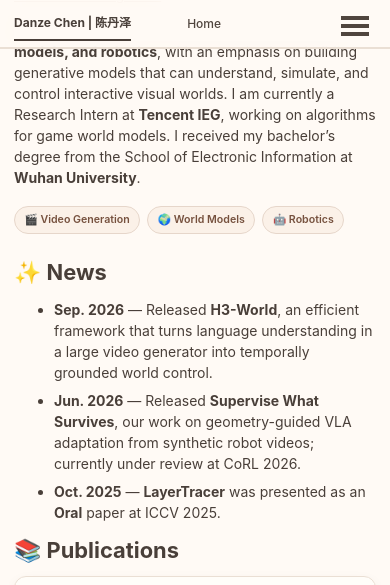
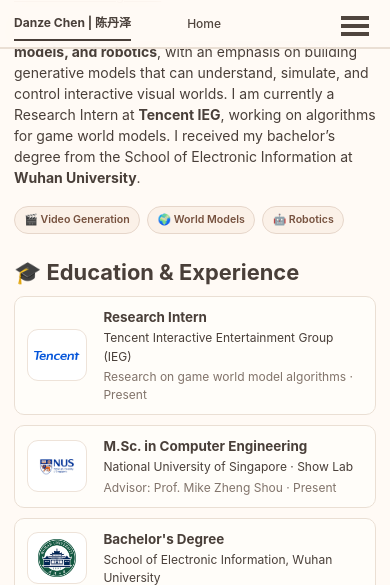
Before and after one commit to Danzer1xxxxChan/Danzer1xxxxChan.github.io, a Jekyll site: the page built from _pages/about.md, in a window 390 px wide and 1400 px high, scrolled down 227 px, cut to the strip 0-585 px from the top of the window. Built offline with Jekyll 4.4.1, drawn with Linux system fonts in a browser that asks for light colours; a style sheet for code colours, icons or effects is not loaded; some of the changed text lies outside the part shown.

Commit message:
Reorder experience section and align organization logos

```diff
--- a/_pages/about.md
+++ b/_pages/about.md
@@ -21,23 +21,6 @@ My research focuses on **video generation, world models, and robotics**, with an
   <span>🤖 Robotics</span>
 </div>
 
-✨ News
-======
-
-- **Sep. 2026** — Released **H3-World**, an efficient framework that turns language understanding in a large video generator into temporally grounded world control.
-- **Jun. 2026** — Released **Supervise What Survives**, our work on geometry-guided VLA adaptation from synthetic robot videos; currently under review at CoRL 2026.
-- **Oct. 2025** — **LayerTracer** was presented as an **Oral** paper at ICCV 2025.
-
-📚 Publications
-======
-
-{% assign selected_publications = site.publications | sort: "selected_rank" %}
-{% for post in selected_publications %}
-  {% include publication-card.html post=post %}
-{% endfor %}
-
-<p class="section-more"><a href="/publications/">View the full publication list →</a></p>
-
 🎓 Education & Experience
 ======
 
@@ -53,7 +36,7 @@ My research focuses on **video generation, world models, and robotics**, with an
     </div>
   </div>
   <div class="timeline-item">
-    <div class="timeline-logo timeline-logo--wide">
+    <div class="timeline-logo">
       <img src="/images/organizations/nus.jpg" alt="National University of Singapore logo">
     </div>
     <div class="timeline-content">
@@ -73,6 +56,23 @@ My research focuses on **video generation, world models, and robotics**, with an
   </div>
 </div>
 
+✨ News
+======
+
+- **Sep. 2026** — Released **H3-World**, an efficient framework that turns language understanding in a large video generator into temporally grounded world control.
+- **Jun. 2026** — Released **Supervise What Survives**, our work on geometry-guided VLA adaptation from synthetic robot videos; currently under review at CoRL 2026.
+- **Oct. 2025** — **LayerTracer** was presented as an **Oral** paper at ICCV 2025.
+
+📚 Publications
+======
+
+{% assign selected_publications = site.publications | sort: "selected_rank" %}
+{% for post in selected_publications %}
+  {% include publication-card.html post=post %}
+{% endfor %}
+
+<p class="section-more"><a href="/publications/">View the full publication list →</a></p>
+
 ✉️ Contact
 ======
 
--- a/_sass/layout/_profile.scss
+++ b/_sass/layout/_profile.scss
@@ -215,7 +215,7 @@ body {
 
 .timeline-item {
   display: grid;
-  grid-template-columns: 76px minmax(0, 1fr);
+  grid-template-columns: 84px minmax(0, 1fr);
   gap: 1rem;
   align-items: center;
   margin: 0;
@@ -229,7 +229,7 @@ body {
   display: flex;
   align-items: center;
   justify-content: center;
-  width: 64px;
+  width: 76px;
   height: 64px;
   padding: 0.42rem;
   border: 1px solid #eee3d9;
@@ -242,10 +242,6 @@ body {
     max-height: 100%;
     object-fit: contain;
   }
-}
-
-.timeline-logo--wide {
-  width: 76px;
 }
 
 .timeline-role {
@@ -301,13 +297,12 @@ body {
   }
 
   .timeline-item {
-    grid-template-columns: 58px minmax(0, 1fr);
+    grid-template-columns: 66px minmax(0, 1fr);
     gap: 0.75rem;
   }
 
-  .timeline-logo,
-  .timeline-logo--wide {
-    width: 52px;
+  .timeline-logo {
+    width: 60px;
     height: 52px;
   }
 }
```
Also changed, not shown: images/organizations/tencent.png.
